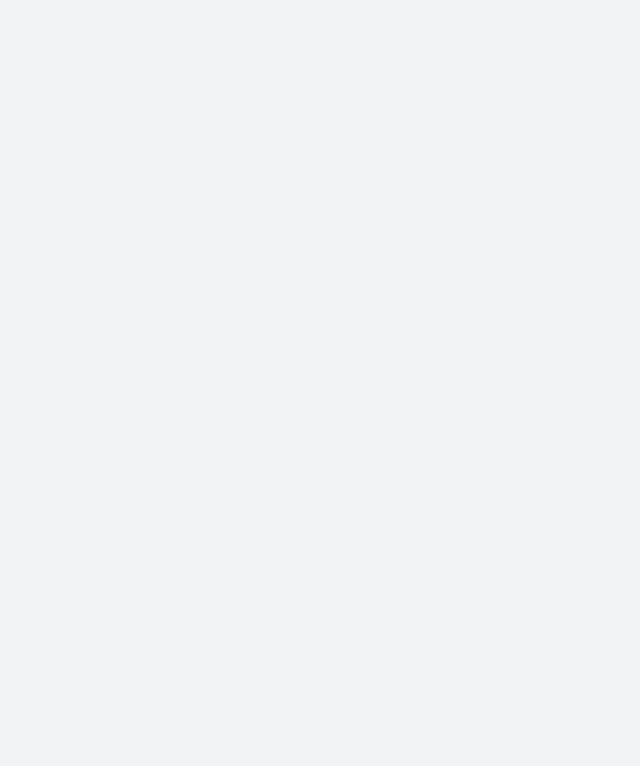
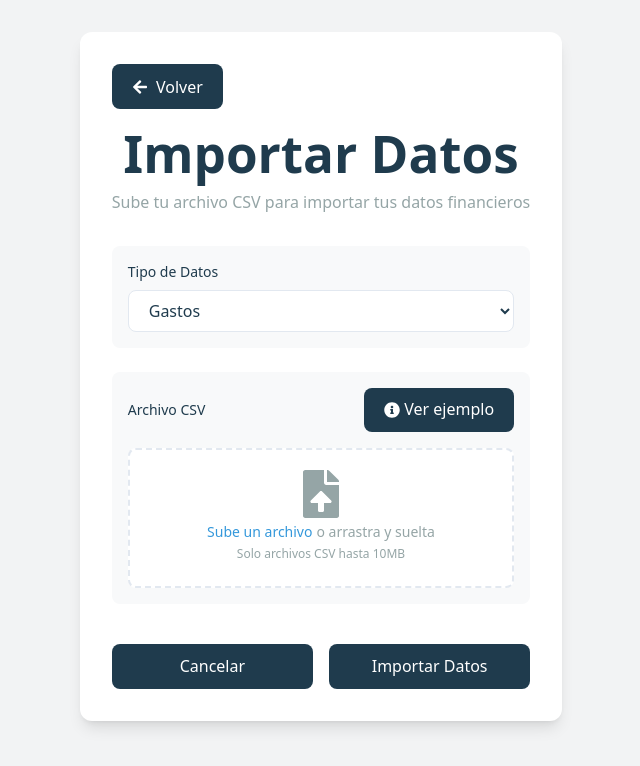
Before and after one commit to mortalcr/DinamiFin, a React (Vite) app: page /importar in a window 1280 px wide. Before the commit this address had no page. Shown: the top 766 px of the page, without its empty margins (319-959 px from the left). Built offline with nearby package versions, Linux system fonts and the light colour scheme; sample sign-in values are in the browser's storage.

Commit message:
importación funcional

```diff
--- a/src/App.jsx
+++ b/src/App.jsx
@@ -1,18 +1,29 @@
 import { BrowserRouter as Router, Routes, Route, Navigate } from "react-router-dom";
 import Login from "./pages/Login";
 import Register from "./pages/Register";
-import Dashboard from "./pages/Dashboard";
+import Dashboard from "./components/Dashboard";
 import ProtectedRoute from "./components/ProtectedRoute";
 import MesActual from "./components/mesActual";
+import ImportarDatos from "./components/ImportarDatos";
 
 function App() {
+  const token = localStorage.getItem("token");
+
   return (
     <Router>
       <Routes>
-        <Route path="/" element={<Navigate to="/login" replace />} />
+        <Route path="/" element={token ? <Navigate to="/dashboard" replace /> : <Navigate to="/login" replace />} />
         <Route path="/login" element={<Login />} />
         <Route path="/register" element={<Register />} />
         <Route path="/mesActual" element={<MesActual />} />
+        <Route
+          path="/importar"
+          element={
+            <ProtectedRoute>
+              <ImportarDatos />
+            </ProtectedRoute>
+          }
+        />
         <Route
           path="/dashboard"
           element={
--- a/src/components/Dashboard.jsx
+++ b/src/components/Dashboard.jsx
@@ -8,6 +8,7 @@ import {
   FaPiggyBank,
   FaDollarSign,
   FaCalendarAlt,
+  FaFileImport,
 } from "react-icons/fa";
 import { useNavigate } from "react-router-dom";
 import {
@@ -257,6 +258,13 @@ const Dashboard = () => {
                 <span>Datos Mes Actual</span>
               </button>
               <button
+                onClick={() => navigate("/importar")}
+                className="flex items-center gap-2 bg-[#9B59B6] hover:bg-[#8E44AD] text-white px-4 py-2 rounded-lg transition-colors"
+              >
+                <FaFileImport className="w-4 h-4" />
+                <span>Importar Datos</span>
+              </button>
+              <button
                 onClick={() => setIsAddFormOpen(true)}
                 className="flex items-center gap-2 bg-[#1F3B4D] hover:bg-[#1F3B4D]/90 text-white px-4 py-2 rounded-lg transition-colors"
               >
--- a/src/components/ImportarDatos.jsx
+++ b/src/components/ImportarDatos.jsx
@@ -1,240 +1,239 @@
-import React, { useState } from 'react';
-import {
-  Box,
-  Button,
-  FormControl,
-  InputLabel,
-  Select,
-  MenuItem,
-  Snackbar,
-  Alert,
-  Typography,
-  Paper,
-  CircularProgress
-} from '@mui/material';
-import CloudUploadIcon from '@mui/icons-material/CloudUpload';
-import Papa from 'papaparse';
+import React, { useState } from "react";
+import { importarDatos } from "../services/importService";
+import { FaFileUpload, FaSpinner, FaInfoCircle, FaArrowLeft } from "react-icons/fa";
+import { useNavigate } from "react-router-dom";
 
 const ImportarDatos = () => {
-  const [tipoDato, setTipoDato] = useState('');
-  const [archivo, setArchivo] = useState(null);
+  const [file, setFile] = useState(null);
+  const [tipo, setTipo] = useState("expense");
   const [loading, setLoading] = useState(false);
-  const [snackbar, setSnackbar] = useState({
-    open: false,
-    message: '',
-    severity: 'success'
-  });
+  const [message, setMessage] = useState(null);
+  const [showExample, setShowExample] = useState(false);
+  const userId = 1;
+  const navigate = useNavigate();
 
-  const tiposDatos = [
-    { value: 'ingresos', label: 'Ingresos', categorias: ['Salario', 'Freelance', 'Inversiones', 'Otros'] },
-    { value: 'gastos', label: 'Gastos', categorias: ['Alimentación', 'Transporte', 'Vivienda', 'Entretenimiento', 'Otros'] },
-    { value: 'ahorros', label: 'Ahorros', categorias: ['Cuenta de Ahorro', 'Fondo de Emergencia', 'Otros'] },
-    { value: 'inversiones', label: 'Inversiones', categorias: ['Acciones', 'Bonos', 'Criptomonedas', 'Otros'] },
-    { value: 'metas', label: 'Metas', categorias: ['Gasto', 'Ahorro', 'Inversión'] }
-  ];
-
-  const validarFecha = (fecha) => {
-    const regex = /^\d{4}-\d{2}-\d{2}$/;
-    if (!regex.test(fecha)) return false;
-
-    const date = new Date(fecha);
-    return date instanceof Date && !isNaN(date);
-  };
-
-  const validarMonto = (monto) => {
-    const numero = parseFloat(monto);
-    return !isNaN(numero) && numero >= 0;
-  };
-
-  const validarCategoria = (categoria, tipo) => {
-    const tipoSeleccionado = tiposDatos.find(t => t.value === tipo);
-    return tipoSeleccionado?.categorias.includes(categoria) || false;
-  };
-
-  const validarDatos = (datos, tipo) => {
-    const errores = [];
-
-    datos.forEach((fila, index) => {
-      if (!validarFecha(fila.fecha)) {
-        errores.push(`Fila ${index + 1}: Fecha inválida (${fila.fecha}). Debe ser YYYY-MM-DD`);
-      }
-      if (!validarMonto(fila.monto)) {
-        errores.push(`Fila ${index + 1}: Monto inválido (${fila.monto}). Debe ser un número mayor o igual a 0`);
-      }
-      if (!validarCategoria(fila.categoria, tipo)) {
-        errores.push(`Fila ${index + 1}: Categoría inválida (${fila.categoria}) para el tipo ${tipo}`);
-      }
-    });
-
-    return errores;
-  };
-
-  const handleTipoDatoChange = (event) => {
-    setTipoDato(event.target.value);
-  };
-
-  const handleFileChange = (event) => {
-    const file = event.target.files[0];
-    if (file && file.type === 'text/csv') {
-      setArchivo(file);
-    } else {
-      setSnackbar({
-        open: true,
-        message: 'Por favor, seleccione un archivo CSV válido',
-        severity: 'error'
-      });
+  const getExampleCSV = () => {
+    switch (tipo) {
+      case "expense":
+        return "date,amount,category\n2024-03-20,150.50,Alimentación\n2024-03-20,75.25,Transporte";
+      case "income":
+        return "date,amount\n2024-03-20,2500.00\n2024-03-20,500.00";
+      case "saving":
+        return "date,amount,category\n2024-03-20,1000.00,Emergencia\n2024-03-20,500.00,Vacaciones";
+      case "investment":
+        return "date,amount,category\n2024-03-20,2000.00,Acciones\n2024-03-20,1500.00,Bonos";
+      case "expense_goal":
+      case "saving_goal":
+      case "investment_goal":
+        return "date,value\n2024-03-20,5000.00\n2024-03-20,10000.00";
+      default:
+        return "";
     }
   };
 
-  const procesarCSV = (file) => {
-    return new Promise((resolve, reject) => {
-      Papa.parse(file, {
-        header: true,
-        complete: (results) => {
-          resolve(results.data);
-        },
-        error: (error) => {
-          reject(error);
-        }
-      });
-    });
-  };
-
-  const handleImportar = async () => {
-    if (!tipoDato || !archivo) {
-      setSnackbar({
-        open: true,
-        message: 'Por favor, seleccione el tipo de dato y un archivo',
-        severity: 'error'
-      });
+  const handleSubmit = async (e) => {
+    e.preventDefault();
+    if (!file) {
+      setMessage({ type: "error", text: "Por favor, selecciona un archivo" });
       return;
     }
 
     setLoading(true);
+    setMessage(null);
     try {
-      const datos = await procesarCSV(archivo);
-      const errores = validarDatos(datos, tipoDato);
-
-      if (errores.length > 0) {
-        setSnackbar({
-          open: true,
-          message: `Errores encontrados:\n${errores.join('\n')}`,
-          severity: 'error'
+      const res = await importarDatos(file, tipo, userId);
+      setMessage({
+        type: "success",
+        text: `Importación exitosa: ${res.registros_importados} registros importados correctamente`
       });
-        return;
-      }
-
-      const formData = new FormData();
-      formData.append('file', archivo);
-      formData.append('tipo', tipoDato);
-      formData.append('datos', JSON.stringify(datos));
-
-      const response = await fetch('http://localhost:8000/api/importacion/importar', {
-        method: 'POST',
-        body: formData
-      });
-
-      if (!response.ok) {
-        const errorData = await response.json();
-        throw new Error(errorData.detail || 'Error al importar los datos');
-      }
-
-      const result = await response.json();
-      setSnackbar({
-        open: true,
-        message: `${result.message}\nRegistros importados: ${result.registros_importados}`,
-        severity: 'success'
-      });
-
-      // Limpiar el formulario
-      setTipoDato('');
-      setArchivo(null);
+      setFile(null);
+      // Reset file input
+      e.target.reset();
     } catch (error) {
-      setSnackbar({
-        open: true,
-        message: `Error al procesar el archivo: ${error.message}`,
-        severity: 'error'
+      setMessage({
+        type: "error",
+        text: error.message || "Error al importar los datos"
       });
     } finally {
       setLoading(false);
     }
   };
 
-  const handleCloseSnackbar = () => {
-    setSnackbar({ ...snackbar, open: false });
+  const handleFileChange = (e) => {
+    const selectedFile = e.target.files[0];
+    if (selectedFile) {
+      if (selectedFile.type !== "text/csv") {
+        setMessage({ type: "error", text: "Por favor, selecciona un archivo CSV" });
+        e.target.value = null;
+        setFile(null);
+      } else if (selectedFile.size > 10 * 1024 * 1024) { // 10MB
+        setMessage({ type: "error", text: "El archivo no debe superar los 10MB" });
+        e.target.value = null;
+        setFile(null);
+      } else {
+        setFile(selectedFile);
+        setMessage(null);
+      }
+    }
+  };
+
+  const handleTipoChange = (e) => {
+    setTipo(e.target.value);
+    setShowExample(false);
+  };
+
+  const handleBackToDashboard = () => {
+    navigate('/');
   };
 
   return (
-    <Paper elevation={3} sx={{ p: 3, maxWidth: 600, mx: 'auto', mt: 4 }}>
-      <Typography variant="h5" component="h2" gutterBottom>
+    <div className="min-h-screen bg-[#F2F3F4] py-8 px-4 sm:px-6 lg:px-8">
+      <div className="max-w-3xl mx-auto">
+        <div className="bg-white rounded-xl shadow-lg p-6 sm:p-8">
+          <div className="mb-8">
+            <button
+              onClick={handleBackToDashboard}
+              className="inline-flex items-center gap-2 text-[#3498DB] hover:text-[#2980B9] transition-colors mb-4"
+            >
+              <FaArrowLeft />
+              <span>Volver</span>
+            </button>
+            <div className="text-center">
+              <h1 className="text-2xl font-bold text-[#1F3B4D] mb-2">
                 Importar Datos
-      </Typography>
+              </h1>
+              <p className="text-[#95A5A6]">
+                Sube tu archivo CSV para importar tus datos financieros
+              </p>
+            </div>
+          </div>
 
-      <Box sx={{ display: 'flex', flexDirection: 'column', gap: 3 }}>
-        <FormControl fullWidth>
-          <InputLabel id="tipo-dato-label">Tipo de Dato</InputLabel>
-          <Select
-            labelId="tipo-dato-label"
-            value={tipoDato}
-            label="Tipo de Dato"
-            onChange={handleTipoDatoChange}
+          {message && (
+            <div
+              className={`mb-6 p-4 rounded-lg ${
+                message.type === "success"
+                  ? "bg-[#2ECC71]/10 text-[#2ECC71]"
+                  : "bg-[#E74C3C]/10 text-[#E74C3C]"
+              }`}
             >
-            {tiposDatos.map((tipo) => (
-              <MenuItem key={tipo.value} value={tipo.value}>
-                {tipo.label}
-              </MenuItem>
-            ))}
-          </Select>
-        </FormControl>
+              {message.text}
+            </div>
+          )}
 
-        <Button
-          variant="outlined"
-          component="label"
-          startIcon={<CloudUploadIcon />}
-          fullWidth
-          disabled={loading}
+          <form onSubmit={handleSubmit} className="space-y-6">
+            <div className="bg-[#F8F9FA] p-4 rounded-lg">
+              <label
+                htmlFor="tipo"
+                className="block text-sm font-medium text-[#1F3B4D] mb-2"
               >
-          Seleccionar Archivo CSV
+                Tipo de Datos
+              </label>
+              <select
+                id="tipo"
+                value={tipo}
+                onChange={handleTipoChange}
+                className="w-full px-4 py-2 border border-[#E2E8F0] rounded-lg focus:ring-2 focus:ring-[#3498DB] focus:border-transparent bg-white"
+              >
+                <option value="expense">Gastos</option>
+                <option value="income">Ingresos</option>
+                <option value="saving">Ahorros</option>
+                <option value="investment">Inversiones</option>
+                <option value="expense_goal">Meta de Gastos</option>
+                <option value="saving_goal">Meta de Ahorros</option>
+                <option value="investment_goal">Meta de Inversiones</option>
+              </select>
+            </div>
+
+            <div className="bg-[#F8F9FA] p-4 rounded-lg">
+              <div className="flex items-center justify-between mb-4">
+                <label
+                  htmlFor="file"
+                  className="block text-sm font-medium text-[#1F3B4D]"
+                >
+                  Archivo CSV
+                </label>
+                <button
+                  type="button"
+                  onClick={() => setShowExample(!showExample)}
+                  className="text-sm text-[#3498DB] hover:text-[#2980B9] flex items-center gap-1"
+                >
+                  <FaInfoCircle />
+                  {showExample ? "Ocultar ejemplo" : "Ver ejemplo"}
+                </button>
+              </div>
+
+              {showExample && (
+                <div className="mb-4 p-4 bg-white rounded-lg border border-[#E2E8F0]">
+                  <p className="text-sm text-[#1F3B4D] mb-2">Ejemplo de formato CSV:</p>
+                  <pre className="text-xs text-[#95A5A6] whitespace-pre-wrap bg-[#F8F9FA] p-2 rounded">
+                    {getExampleCSV()}
+                  </pre>
+                </div>
+              )}
+
+              <div className="mt-1 flex justify-center px-6 pt-5 pb-6 border-2 border-[#E2E8F0] border-dashed rounded-lg hover:border-[#3498DB] transition-colors bg-white">
+                <div className="space-y-1 text-center">
+                  <FaFileUpload className="mx-auto h-12 w-12 text-[#95A5A6]" />
+                  <div className="flex text-sm text-[#95A5A6]">
+                    <label
+                      htmlFor="file-upload"
+                      className="relative cursor-pointer rounded-md font-medium text-[#3498DB] hover:text-[#2980B9] focus-within:outline-none"
+                    >
+                      <span>Sube un archivo</span>
                       <input
+                        id="file-upload"
+                        name="file-upload"
                         type="file"
-            hidden
                         accept=".csv"
                         onChange={handleFileChange}
+                        className="sr-only"
                       />
-        </Button>
+                    </label>
+                    <p className="pl-1">o arrastra y suelta</p>
+                  </div>
+                  <p className="text-xs text-[#95A5A6]">
+                    Solo archivos CSV hasta 10MB
+                  </p>
+                </div>
+              </div>
+              {file && (
+                <p className="mt-2 text-sm text-[#1F3B4D]">
+                  Archivo seleccionado: {file.name}
+                </p>
+              )}
+            </div>
 
-        {archivo && (
-          <Typography variant="body2" color="text.secondary">
-            Archivo seleccionado: {archivo.name}
-          </Typography>
+            <div className="flex gap-4 pt-4">
+              <button
+                type="button"
+                onClick={handleBackToDashboard}
+                className="flex-1 px-4 py-2 border border-[#E2E8F0] rounded-lg text-[#1F3B4D] hover:bg-[#F8F9FA] transition-colors"
+              >
+                Cancelar
+              </button>
+              <button
+                type="submit"
+                disabled={loading || !file}
+                className={`flex-1 flex items-center justify-center gap-2 px-4 py-2 rounded-lg text-white font-medium transition-colors ${
+                  loading || !file
+                    ? "bg-[#95A5A6] cursor-not-allowed"
+                    : "bg-[#3498DB] hover:bg-[#2980B9]"
+                }`}
+              >
+                {loading ? (
+                  <>
+                    <FaSpinner className="animate-spin" />
+                    <span>Importando...</span>
+                  </>
+                ) : (
+                  <span>Importar Datos</span>
                 )}
-
-        <Button
-          variant="contained"
-          color="primary"
-          onClick={handleImportar}
-          disabled={!tipoDato || !archivo || loading}
-          fullWidth
-        >
-          {loading ? <CircularProgress size={24} /> : 'Importar'}
-        </Button>
-      </Box>
-
-      <Snackbar
-        open={snackbar.open}
-        autoHideDuration={6000}
-        onClose={handleCloseSnackbar}
-        anchorOrigin={{ vertical: 'bottom', horizontal: 'center' }}
-      >
-        <Alert
-          onClose={handleCloseSnackbar}
-          severity={snackbar.severity}
-          sx={{ width: '100%', whiteSpace: 'pre-line' }}
-        >
-          {snackbar.message}
-        </Alert>
-      </Snackbar>
-    </Paper>
+              </button>
+            </div>
+          </form>
+        </div>
+      </div>
+    </div>
   );
 };
 
--- a/src/pages/Login.jsx
+++ b/src/pages/Login.jsx
@@ -14,7 +14,7 @@ function Login() {
     if (token) {
       navigate("/dashboard");
     }
-  }, []);
+  }, [navigate]);
 
   const handleSubmit = async (e) => {
     e.preventDefault();
--- /dev/null
+++ b/src/services/importService.js
@@ -0,0 +1,42 @@
+import axios from "axios";
+
+const BASE_URL = "http://localhost:8000";
+
+export const importarDatos = async (file, tipo, userId) => {
+  const formData = new FormData();
+  formData.append("file", file);
+  formData.append("tipo", tipo);
+  formData.append("user_id", userId);
+
+  try {
+    console.log("Intentando conectar a:", `${BASE_URL}/importar`);
+    const response = await axios.post(`${BASE_URL}/importar`, formData, {
+      headers: { "Content-Type": "multipart/form-data" },
+    });
+    return response.data;
+  } catch (error) {
+    console.error("Error completo:", error);
+
+    if (error.response) {
+      // El servidor respondió con un código de error
+      console.error("Respuesta del servidor:", error.response.data);
+      const errorData = error.response.data;
+      if (typeof errorData === 'object' && errorData.detail) {
+        if (typeof errorData.detail === 'object' && errorData.detail.errores) {
+          throw new Error(errorData.detail.errores.join('\n'));
+        }
+        throw new Error(errorData.detail);
+      }
+    } else if (error.request) {
+      // La petición fue hecha pero no se recibió respuesta
+      console.error("No se recibió respuesta del servidor");
+      throw new Error("No se pudo conectar con el servidor. Verifica que el servidor esté corriendo en http://localhost:8000");
+    } else {
+      // Algo ocurrió al configurar la petición
+      console.error("Error al configurar la petición:", error.message);
+      throw new Error(`Error al preparar la petición: ${error.message}`);
+    }
+
+    throw new Error("Error al conectar con el servidor. Por favor, intenta de nuevo.");
+  }
+};
```
Also changed, not shown: 1 other file (tests, documents, lock files or other folders). Lines whose indentation alone changed are shown as unchanged.
